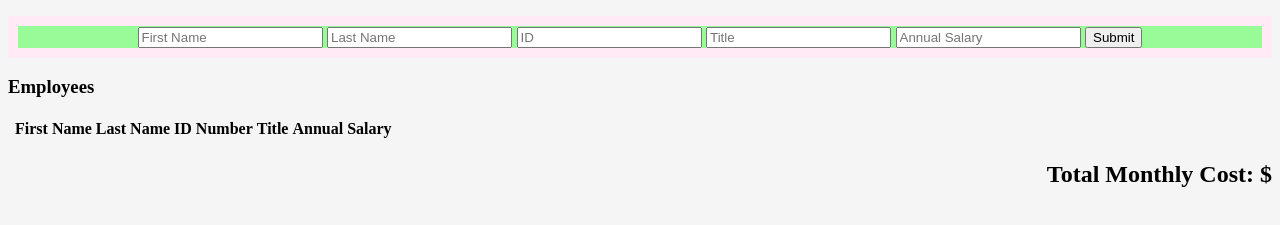
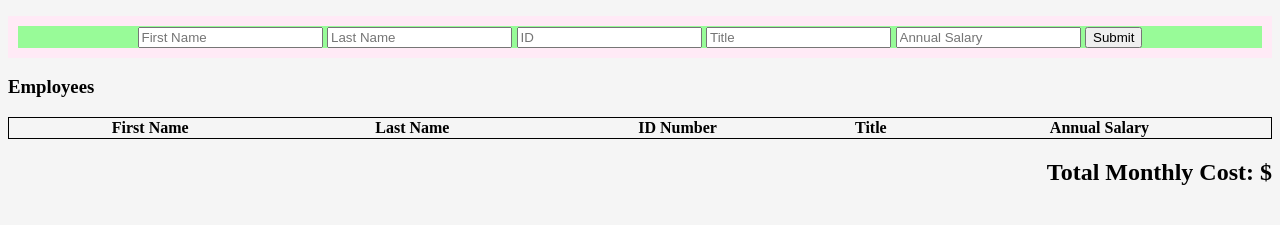
Before and after one commit to nimoabdi/weeknd-jquery-salary-calculator, a plain HTML site: page index.html in a window 1280 px wide. Shown: the part 105-330 px from the top of the page. Drawn offline with Linux system fonts and the light colour scheme.

Commit message:
css changes

```diff
--- a/style.css
+++ b/style.css
@@ -28,3 +28,9 @@ h1 {
 h2{
     text-align: right;
 }
+table{
+    border: 1px solid black;
+    width: 100%;
+    border-collapse: collapse;
+
+}
```
